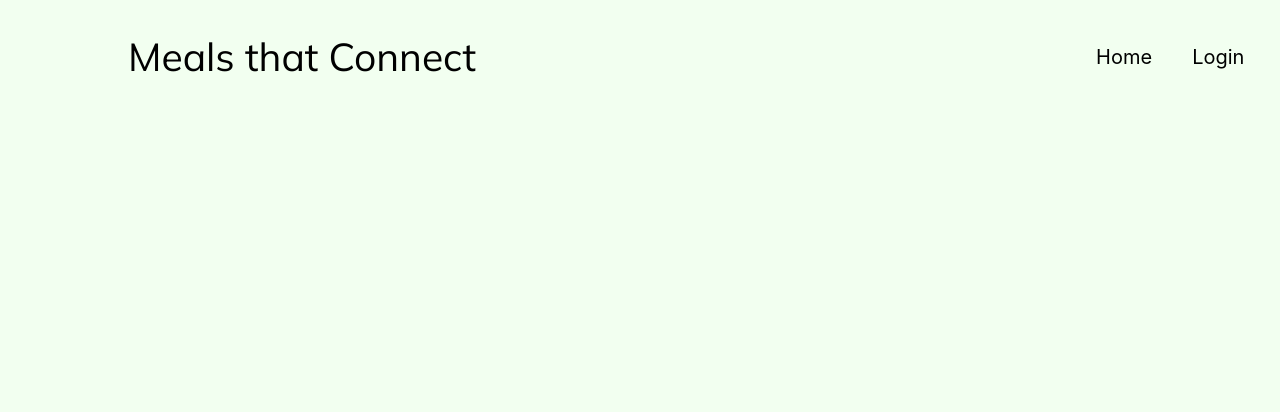
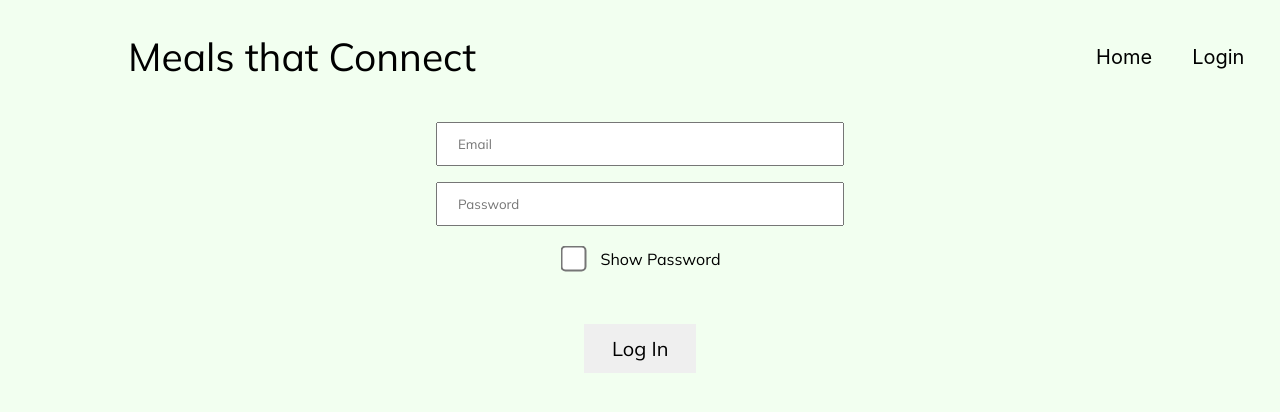
Before and after one commit to hack4impact-calpoly/meals-that-connect, a React (Create React App) app in the folder frontend/: page /login in a window 1280 px wide. Shown: the top 412 px of the page. Built offline with nearby package versions, Linux system fonts and the light colour scheme; a web font is replaced by a local one.

Commit message:
Login page layout

```diff
--- a/frontend/src/components/Login.js
+++ b/frontend/src/components/Login.js
@@ -1,9 +1,45 @@
 import React, { Component } from 'react';
+import '../css/Login.css';
 
 class Login extends Component {
+
+    constructor(props) {
+        super(props);
+        this.state = { isLoggedIn : false };
+    }
+
+    isNotLoggedIn = () => {
+        this.setState( { isLoggedIn : false } );
+    }
+
+    isLoggedIn = () => {
+        this.setState( { isLoggedIn : true } );
+    }
+
+    passwordVisibility = () => {
+        var password = document.getElementById("password");
+        if (password.type === "password") {
+            password.type = "text";
+        } else {
+            password.type = "password";
+        }
+    }
+
     render() {
         return (
-            <div>Login</div>
+            <div>
+                <h2>Login</h2>
+                <input type="text" id="email" placeholder="Email" size="50"/>
+                <br/>
+                <input type="password" id="password" placeholder="Password" size="50"/>
+                <br/>
+                <label class="password-security">
+                    <input type="checkbox" id="password-visibility" onClick={() => this.passwordVisibility()}/>
+                    Show Password
+                </label>
+                <br/>
+                <button id="signin-button">Log In</button>
+            </div>
         );
     }
 }
--- /dev/null
+++ b/frontend/src/css/Login.css
@@ -0,0 +1,59 @@
+h2 {
+    font-family: 'Mulish', sans-serif;
+    font-weight: 400;
+    color: black;
+    display: flex;
+    align-items: center;
+    flex-direction: column;
+}
+
+input {
+    padding: 12px 20px;
+    margin: 8px;
+    box-sizing: border-box;
+}
+
+input[type=text], input[type=password] {
+    font-family: 'Mulish', sans-serif;
+}
+
+input[type=checkbox] {
+    -webkit-transform: scale(2);
+    transform: scale(2);
+}
+
+.password-security {
+    font-family: 'Mulish', sans-serif;
+    font-weight: 400;
+    font-size: medium;
+    color: black;
+    display: block;
+    margin: 10px;
+}
+
+#password-visibility {
+    margin-right: 20px;
+}
+
+#signin-button {
+    display: block;
+    margin: 10px auto;
+    overflow: hidden;
+    padding: 12px 28px;
+    border: none;
+    font-family: 'Mulish', sans-serif;
+    font-weight: 400;
+    font-size: 20px;
+    display: inline-block;
+    -webkit-transform: perspective(1px) translateZ(0);
+    transform: perspective(1px) translateZ(0);
+    -webkit-transition-duration: 0.3s;
+    transition-duration: 0.3s;
+    -webkit-transition-property: color, background-color;
+    transition-property: color, background-color;
+}
+
+#signin-button:hover, #signin button-fade:focus, #signin button-fade:active {
+    background-color: #2098D1;
+    color: white;
+}
```
Also changed, not shown: 1 other file (tests, documents, lock files or other folders).
